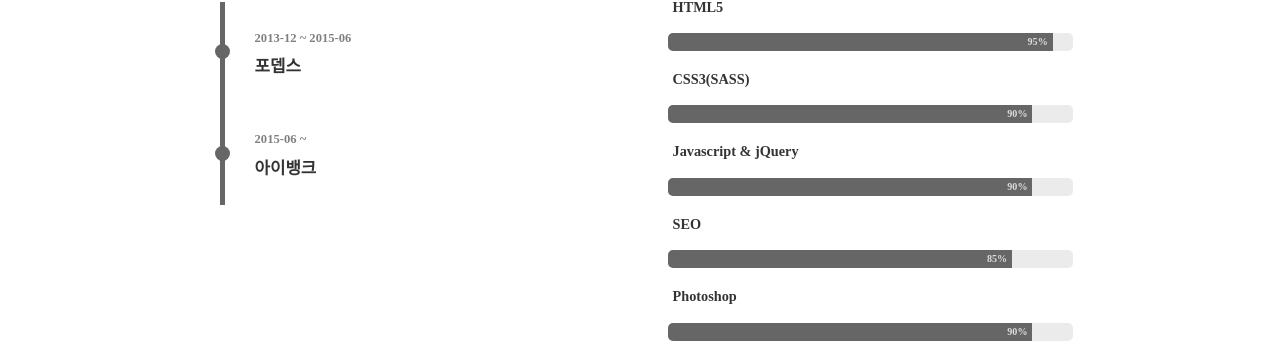
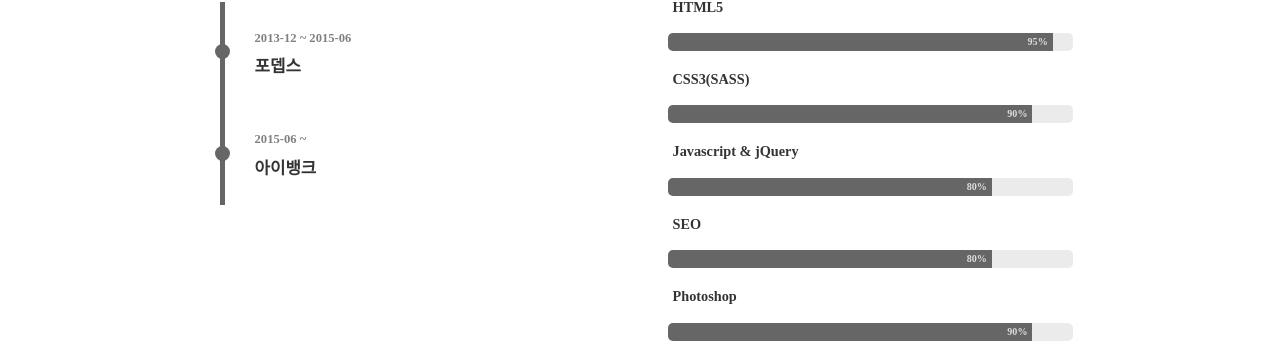
Before and after one commit to JeongrakChoi/JeongrakChoi.github.io, a Jekyll site: the page built from portfolio.html, in a window 1280 px wide and 900 px high, scrolled down 435 px. Shown: the part 79-441 px from the top of the window. Built offline with Jekyll 4.4.1, drawn with Linux system fonts in a browser that asks for light colours; nearby versions of some CDN libraries; some web fonts are replaced.

Commit message:
Update _config.yml

```diff
--- a/_config.yml
+++ b/_config.yml
@@ -25,9 +25,9 @@ theme_settings :
       - skill : CSS3(SASS)
         value : 90  # Percent value
       - skill : Javascript & jQuery
-        value : 90  # Percent value
+        value : 80  # Percent value
       - skill : SEO
-        value : 85  # Percent value
+        value : 80  # Percent value
       - skill : Photoshop
         value : 90  # Percent value
       - skill : Illustrator
```
